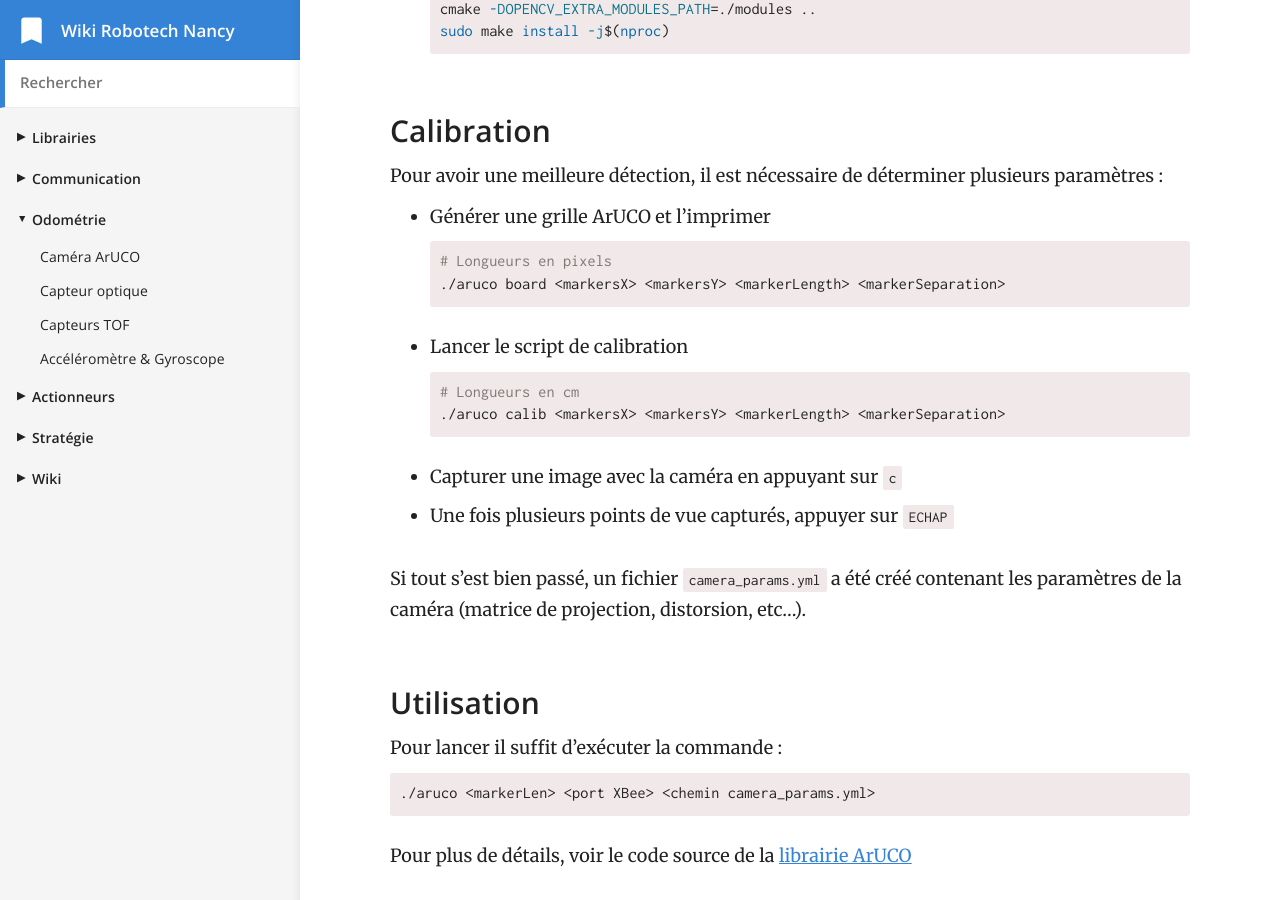
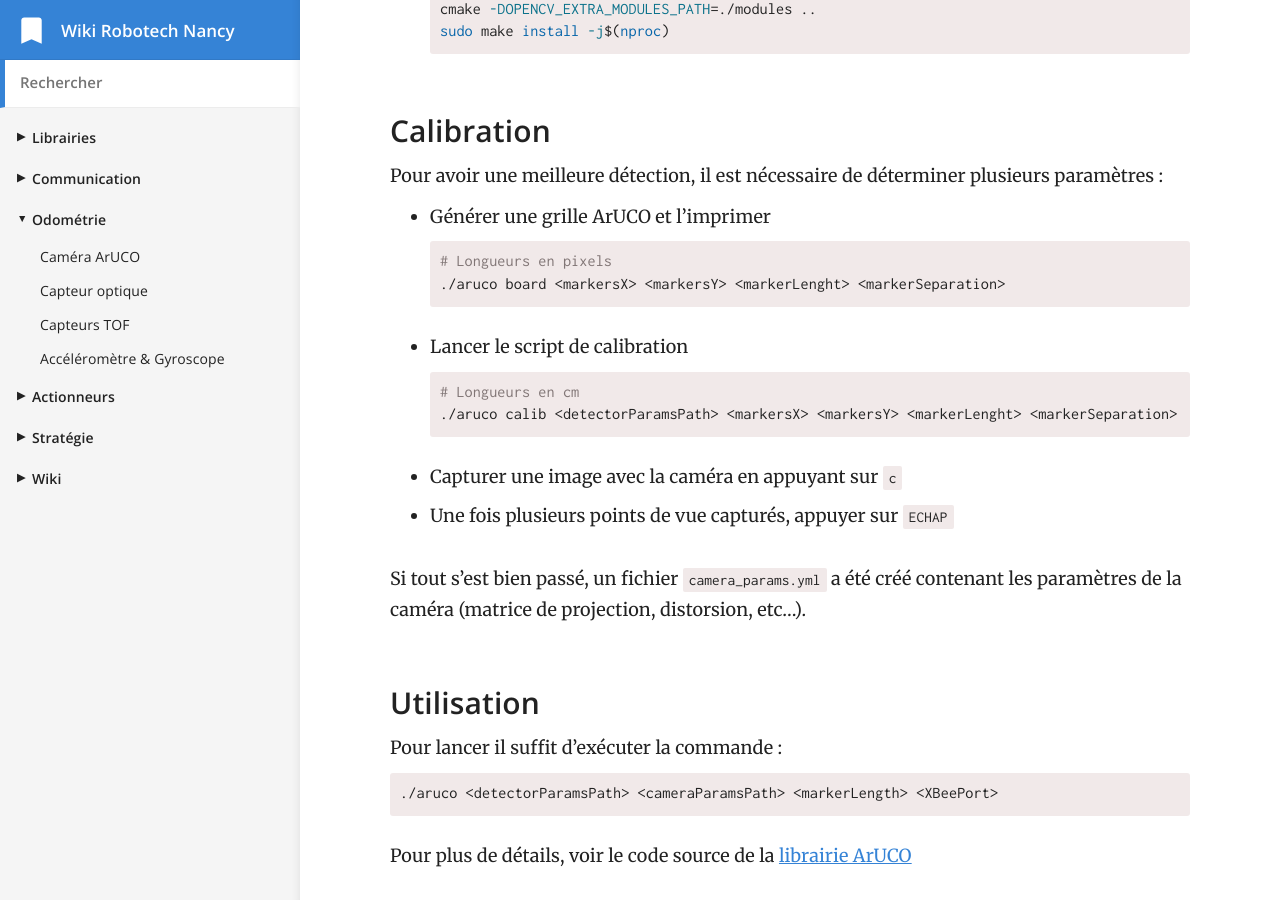
Before and after one commit to RobotechNancy/robotechnancy.github.io, a Jekyll site: the page built from _docs/odometrie/camera.md, in a window 1280 px wide and 900 px high, scrolled down 1499 px. Built offline with Jekyll 4.4.1, drawn with Linux system fonts in a browser that asks for light colours; some of the changed lines change nothing that is shown.

Commit message:
Changement ordre des paramètres

````diff
--- a/_docs/odometrie/camera.md
+++ b/_docs/odometrie/camera.md
@@ -42,13 +42,13 @@ Pour avoir une meilleure détection, il est nécessaire de déterminer plusieurs
 
   ```bash
   # Longueurs en pixels
-  ./aruco board <markersX> <markersY> <markerLength> <markerSeparation>
+  ./aruco board <markersX> <markersY> <markerLenght> <markerSeparation>
   ```
 - Lancer le script de calibration
 
   ```bash
   # Longueurs en cm
-  ./aruco calib <markersX> <markersY> <markerLength> <markerSeparation>
+  ./aruco calib <detectorParamsPath> <markersX> <markersY> <markerLenght> <markerSeparation>
   ```
 - Capturer une image avec la caméra en appuyant sur `c`
 - Une fois plusieurs points de vue capturés, appuyer sur `ECHAP`
@@ -59,7 +59,7 @@ Si tout s'est bien passé, un fichier `camera_params.yml` a été créé contena
 
 Pour lancer il suffit d'exécuter la commande :
 ```bash
-./aruco <markerLen> <port XBee> <chemin camera_params.yml>
+./aruco <detectorParamsPath> <cameraParamsPath> <markerLength> <XBeePort>
 ```
 
 Pour plus de détails, voir le code source de la [librairie ArUCO](https://github.com/RobotechNancy/Odometrie/tree/master/camera_aruco){:target="_blank"}
````
